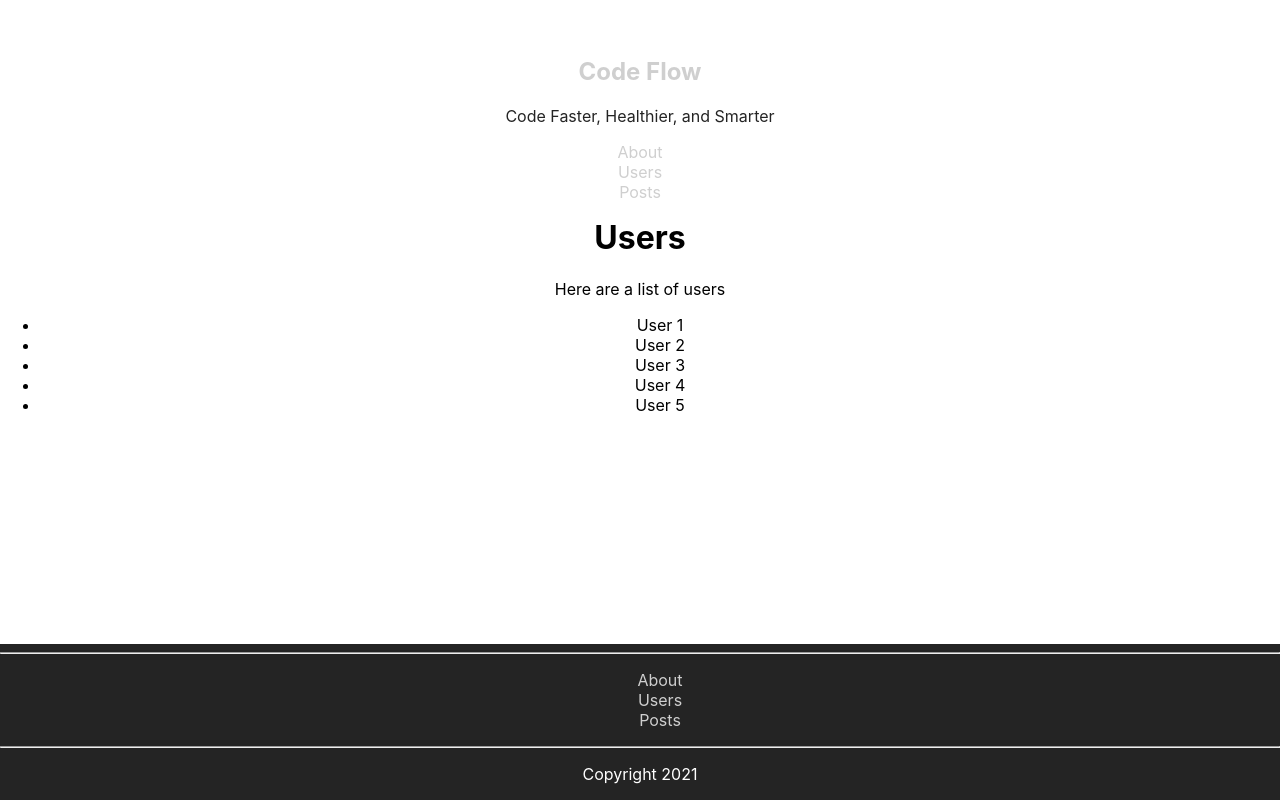
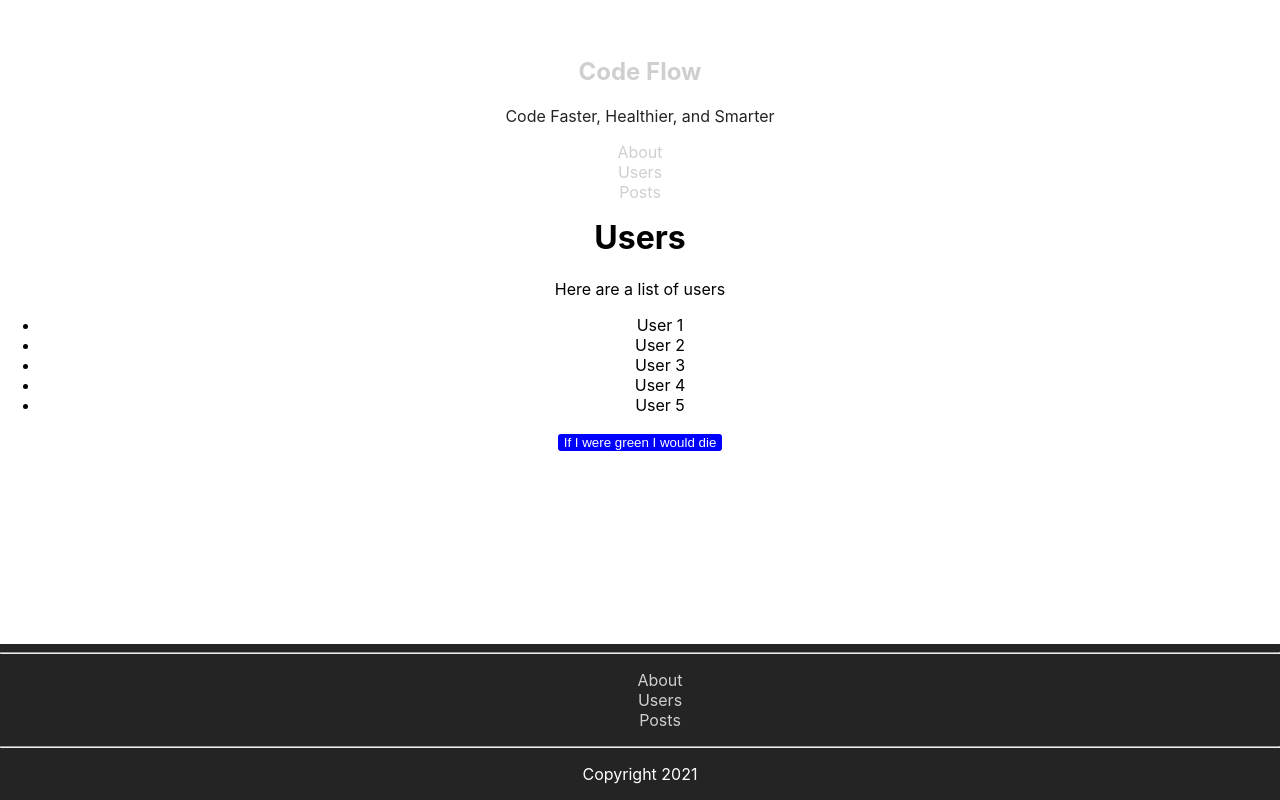
Before and after one commit to ColbyWTaylor/CodeFlow, a React (Create React App) app: page /users in a window 1280 px wide. Built offline with nearby package versions, Linux system fonts and the light colour scheme.

Commit message:
styled component example

```diff
--- a/src/Users.js
+++ b/src/Users.js
@@ -1,3 +1,12 @@
+import styled from "styled-components";
+
+const Button = styled.button`
+  background: blue;
+  border-radius: 3px;
+  border: none;
+  color: white;
+`;
+
 const Users = () => {
   return (
     <div className="nav">
@@ -12,6 +21,7 @@ const Users = () => {
         <li>User 4</li>
         <li>User 5</li>
       </ul>
+      <Button>If I were green I would die</Button>
     </div>
   );
 };
```
Also changed, not shown: 1 other file (tests, documents, lock files or other folders).
